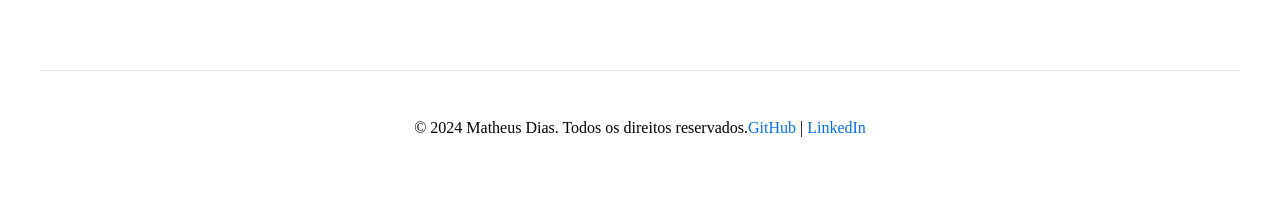
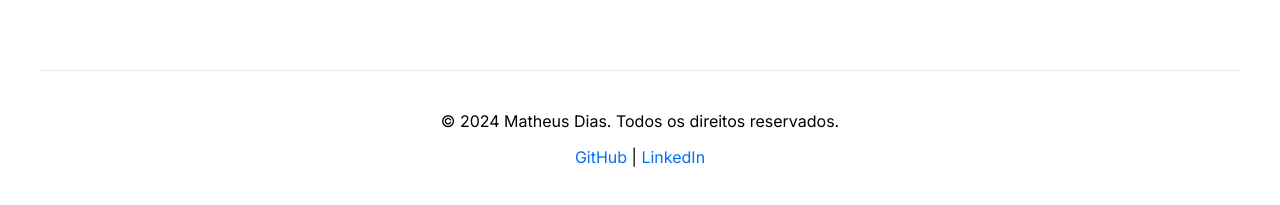
Before and after one commit to Mathvdias/matheus, a Next.js app: page / in a window 1280 px wide. Shown: the part 2483-2688 px from the top of the page. Built offline with nearby package versions, Linux system fonts and the light colour scheme; no server answers.

Commit message:
adjust: adjust footer

```diff
--- a/src/styles/Home.module.css
+++ b/src/styles/Home.module.css
@@ -54,11 +54,20 @@
 
 .footer {
   display: flex;
-  flex: 1;
+  flex-direction: column;
   padding: 2rem 0;
   border-top: 1px solid #eaeaea;
   justify-content: center;
+  font-family: 'Inter', sans-serif;
   align-items: center;
+}
+.footer p {
+  margin: 0.5rem 0;
+}
+
+.footerLinks {
+  display: flex;
+  gap: 1rem;
 }
 
 .link {
```
